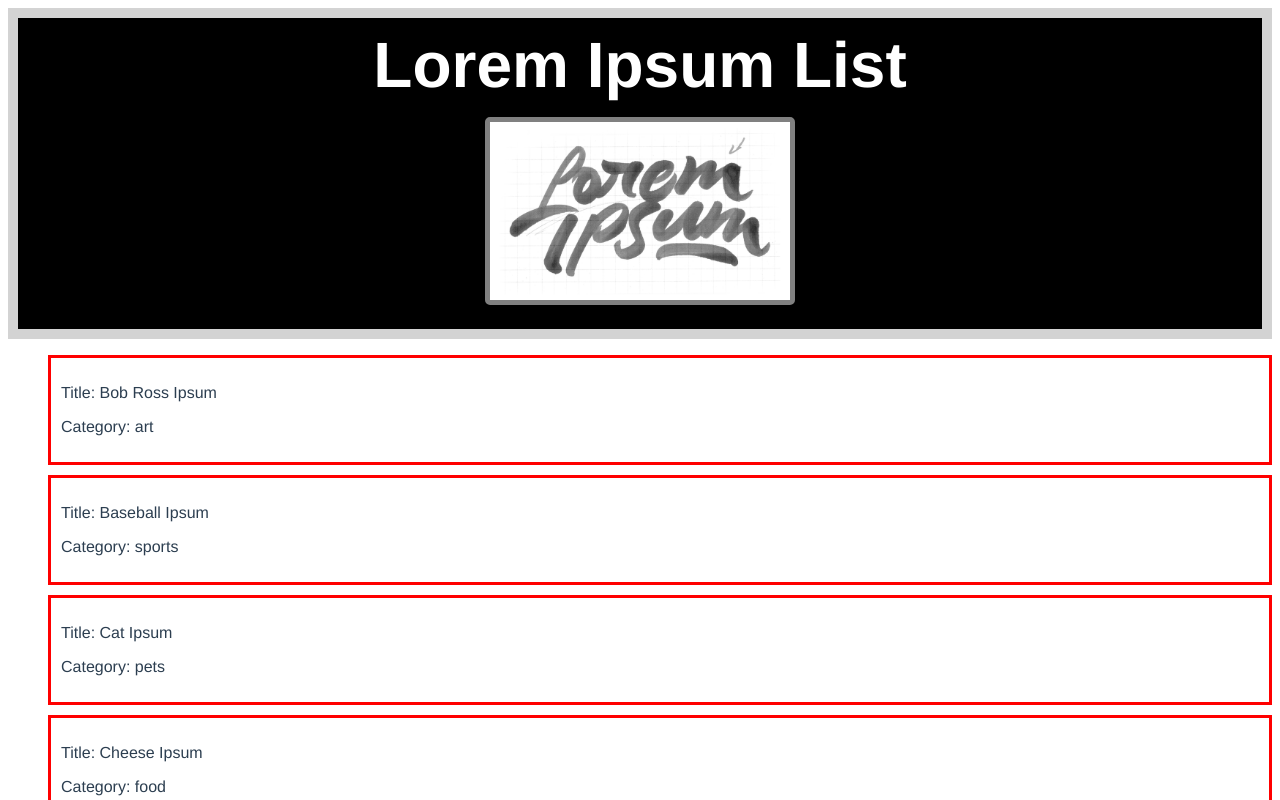
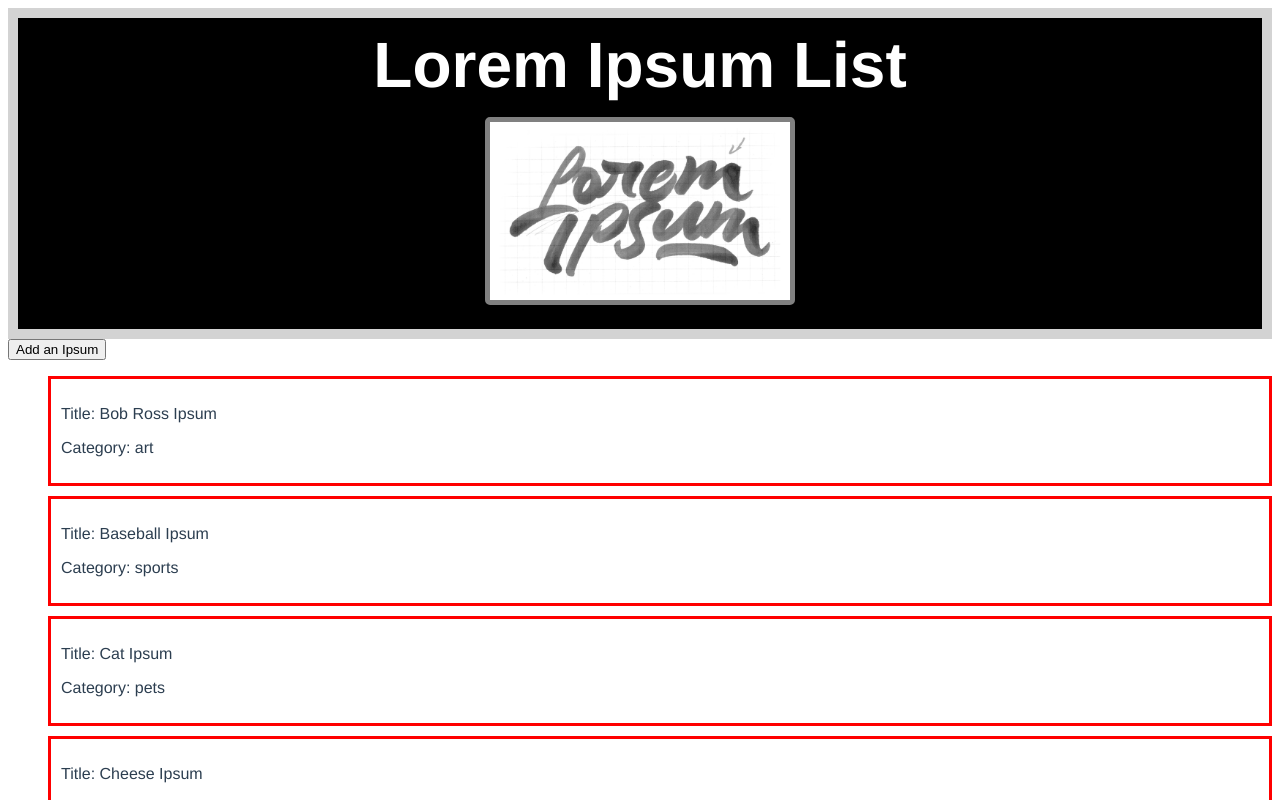
Before and after one commit to kristinhortsch/lorem-ipsum-master-detail, a Vue app: page / in a window 1280 px wide. Shown: the top 800 px of the page. Built offline with nearby package versions, Linux system fonts and the light colour scheme.

Commit message:
form is working and able to add new ipsum to list

```diff
--- a/src/components/AddIpsum.vue
+++ b/src/components/AddIpsum.vue
@@ -1,15 +1,35 @@
 <template>
   <section>
-    <p>Hello from AddIpsum</p>
+    <div v-if="!show">
+      <button @click="show = true">Add an Ipsum</button>
+    </div>
+    <div v-else>
+      <h2>Add a New Ipsum</h2>
+      <IpsumForm
+        :onAdd="handleAdd"/>
+    </div>
   </section>
 </template>
 
 <script>
+import IpsumForm from './IpsumForm';
 export default {
-
+  data() {
+    return {
+      show: false
+    };
+  },
+  components: {
+    IpsumForm
+  },
+  props: {
+    onAdd: Function
+  },
+  methods: {
+    handleAdd(ipsum) {
+      this.show = false;
+      this.onAdd(ipsum);
+    }
+  }
 };
 </script>
-
-<style>
-
-</style>
--- a/src/components/Ipsum.vue
+++ b/src/components/Ipsum.vue
@@ -1,16 +1,5 @@
 <template>
   <section>
-    <div v-if="!show">
-      <button @click="show = true">Add an Ipsum</button>
-    </div>
-    <div v-else>
-
-      <h2>Add a New Ipsum</h2>
-      <IpsumForm
-        v-bind:ipsum="ipsum"
-        :onAdd="handleAdd"/>
-
-    </div>
     <IpsumDetail
       v-bind:ipsum="ipsum"/>
   </section>
@@ -32,12 +21,6 @@ export default {
   components: {
     IpsumDetail,
     IpsumForm
-  },
-  methods: {
-    handleAdd(ipsum) {
-      this.show = false;
-      this.onAdd(ipsum);
-    }
   }
 
 };
--- a/src/components/IpsumForm.vue
+++ b/src/components/IpsumForm.vue
@@ -1,4 +1,5 @@
 <template>
+  <section>
     <form @submit.prevent="onAdd(ipsum)">
       <label>
         <span>Name:</span>
@@ -7,18 +8,24 @@
       <label>
         <span></span>
         <button type="submit">Add</button>
-      <button type="button" @click="onCancel">Cancel</button>
       </label>
     </form>
+  </section>
 </template>
 
 <script>
 export default {
+  data() {
+    return {
+      ipsum: {
+        title: ''
+      }
+    };
+
+  },
   props: {
-    onAdd: Function,
-    ipsum: Object
+    onAdd: Function
   }
-
 };
 </script>
 
--- a/src/components/Ipsums.vue
+++ b/src/components/Ipsums.vue
@@ -1,11 +1,11 @@
 <template>
   <section>
+    <AddIpsum
+      v-bind:onAdd="handleAdd"/>
     <IpsumList
       v-bind:ipsums="ipsums"
       v-bind:onSelect="handleSelect"/>
-    <AddIpsum />
     <Ipsum v-bind:ipsum="selected"/>
-    <p>Hi</p>
   </section>
 </template>
 
@@ -31,6 +31,10 @@ export default {
     handleSelect(ipsum) {
       this.selected = ipsum;
       console.log('you selected an item');
+    },
+    handleAdd(ipsum) {
+      this.ipsums.push(ipsum);
+      this.handleSelect(ipsum);
     }
   }
 };
```
Lines whose indentation alone changed are shown as unchanged.
